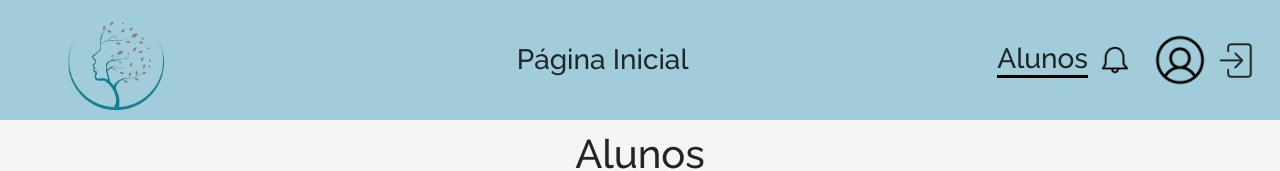
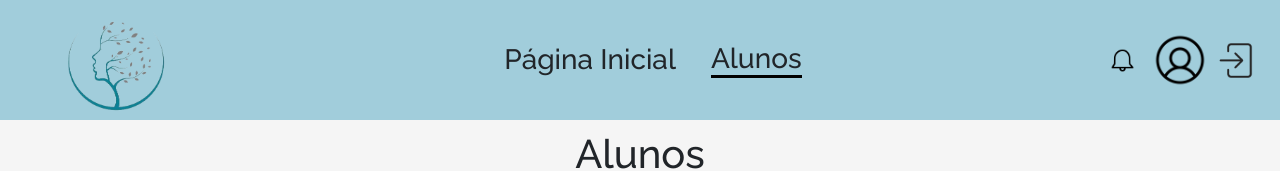
Before and after one commit to GabrielRML/projeto_integrado_II_frontend, a Vue app: page /supervisor in a window 1280 px wide. Shown: the top 171 px of the page. Built offline with nearby package versions, Linux system fonts and the light colour scheme.

Commit message:
merge-and-supervisorview-started

```diff
--- a/src/views/SupervisorView.vue
+++ b/src/views/SupervisorView.vue
@@ -1,31 +1,30 @@
 <template>
     <div class="navbar navbar-expand-lg" style="height: 120px; background-color: rgba(72, 163, 191, 0.481); display: flex; align-items: center; padding: 0 20px;">
   <div class="container-fluid d-flex justify-content-between align-items-center">
-    <!-- Logo -->
+
     <div class="navbar-brand">
       <img src="../../public/image/logo-3.png" class="logo larger-image" alt="logo" style="width: 160px;">
     </div>
 
+
+    <div class="d-flex align-items-center w-100 justify-content-between">
       <!-- Texto centralizado -->
       <div class="mx-auto d-flex align-items-center">
         <router-link to="/" class="pagina-inicial" style="text-decoration: none; color: inherit;">
           <h3 style="margin: 0;">Página Inicial</h3>
         </router-link>
-    </div>
 
-    <!-- Texto à direita -->
-    <div class="ml-auto d-flex align-items-center">
         <router-link to="/supervisor" class="supervisor" style="text-decoration: none; color: inherit;">
-        <h3 class="alunos with-line" style="margin: 0; border-bottom: 3px solid #000;">
+          <h3 class="alunos with-line" style="margin: 0; border-bottom: 3px solid #000; margin-left: 35px;">
             Alunos
           </h3>
         </router-link>
       </div>
     </div>
-
+  </div>
 
   <div class="notification-icon">
-    <img src="../../public/image/notification.png" alt="" style="width: 30px;margin-right: 20px;">
+    <img src="../../public/image/notification.png" alt="" style="width: 25px;margin-right: 15px;">
   </div>
 
   <div class="user-icon">
@@ -68,7 +67,7 @@
           </div>
         </div>
 
-        <!-- Card 2 -->
+
         <div class="col-md-3">
           <div class="card">
             <img src="../../public/image/avatar-2.png" alt=""style="margin-top: 10px;">
@@ -89,7 +88,7 @@
           </div>
         </div>
 
-        <!-- Card 3 -->
+
         <div class="col-md-3">
           <div class="card">
             <img src="../../public/image/avatar-3.png" alt=""style="margin-top: 10px;">
@@ -110,7 +109,7 @@
           </div>
         </div>
 
-        <!-- Card 4 -->
+
         <div class="col-md-3">
           <div class="card">
             <img src="../../public/image/avatar-4.png" alt="" style="margin-top: 10px;">
@@ -153,4 +152,5 @@
   background-color: white;
   border-radius: 10px;
 }
+
 </style>
```
Lines whose indentation alone changed are shown as unchanged.
